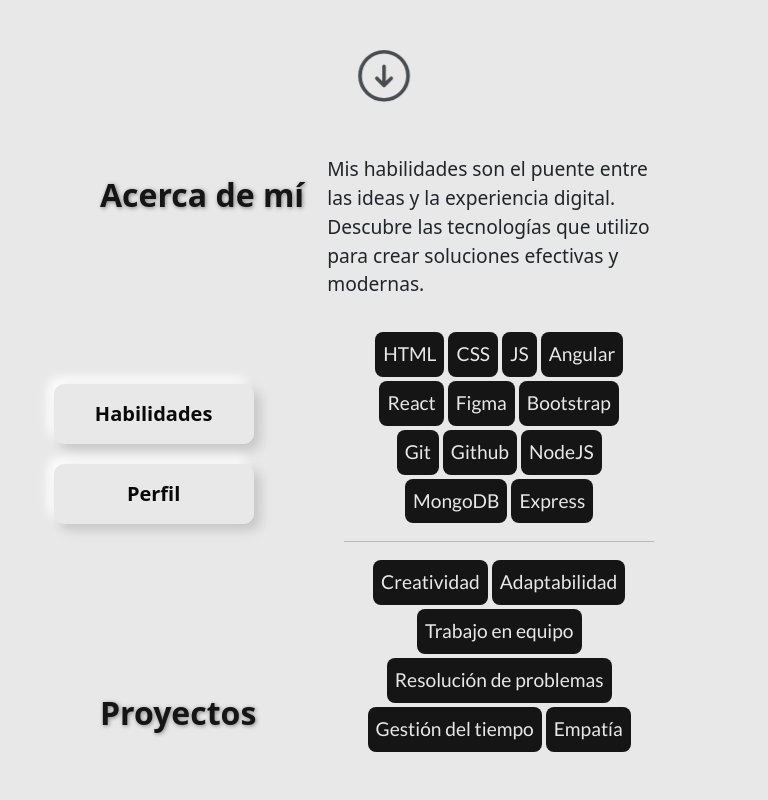
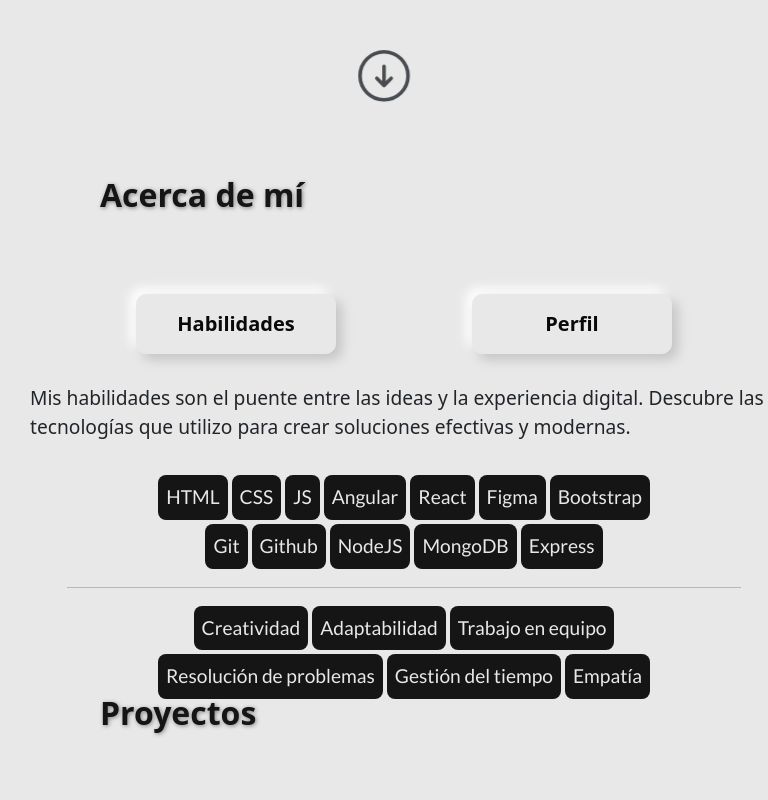
Before and after one commit to Robariza/portafolioWeb, an Angular app in the folder frontend/portafolioWeb/: page / in a window 768 px wide. Shown: the part 640-1440 px from the top of the page. Built offline with nearby package versions, Linux system fonts and the light colour scheme.

Commit message:
[update] media queries about

```diff
--- a/frontend/portafolioWeb/src/app/components/about/about.component.css
+++ b/frontend/portafolioWeb/src/app/components/about/about.component.css
@@ -1,6 +1,5 @@
 .about-container {
     display: flex;
-    align-items: center;
     width: 100%;
     height: 40vh;
 }
@@ -105,3 +104,29 @@
         gap: 10px;
     }
 }
+
+/* Dispositivos medianos (576px - 768px) */
+@media (min-width: 576px) and (max-width: 768px) {
+
+    .about-container {
+        height: 40vh;
+        flex-direction: column;
+        margin: 0 20px;
+    }
+
+    .about-sections {
+        width: 100%;
+        flex-direction: row;
+    }
+
+    .about-me,
+    .skills {
+        width: 100%;
+        margin-top: 20px;
+        padding: 10px;
+    }
+
+    .icon-social {
+        gap: 10px;
+    }
+}
```
